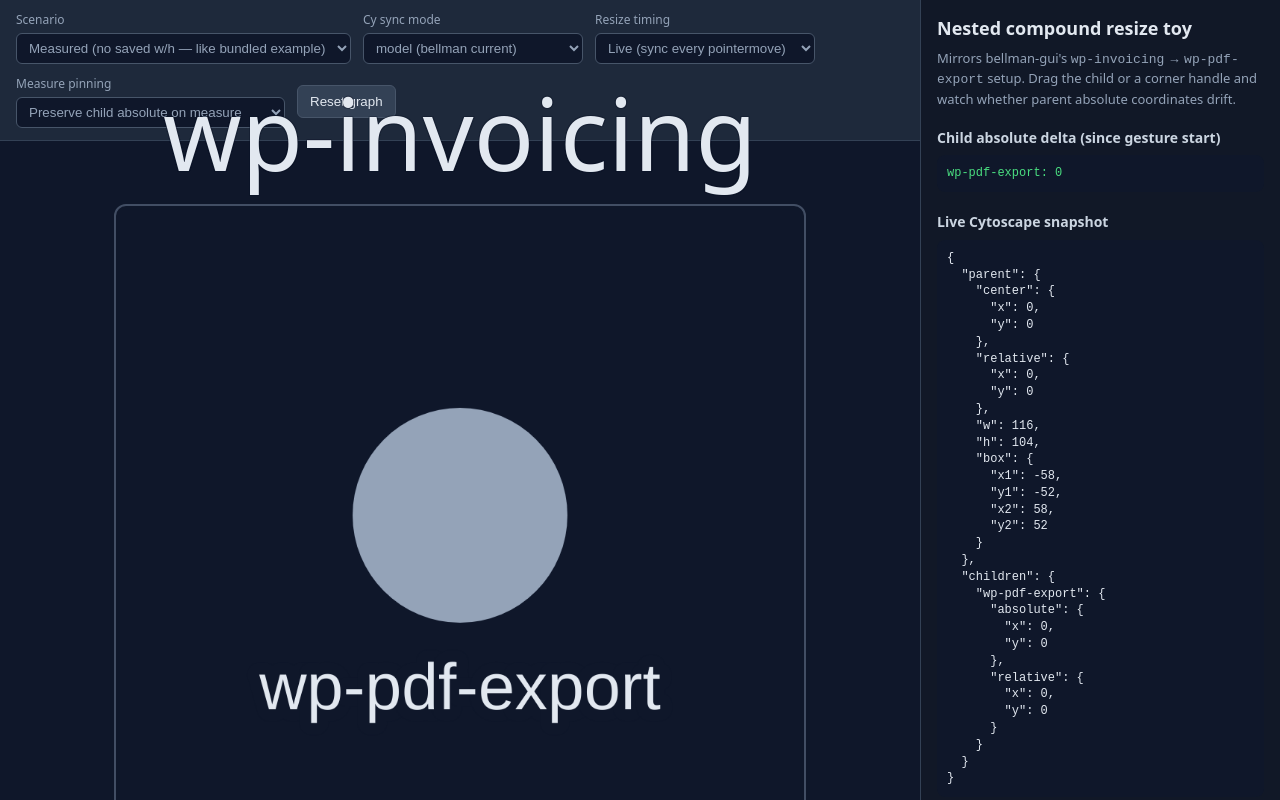
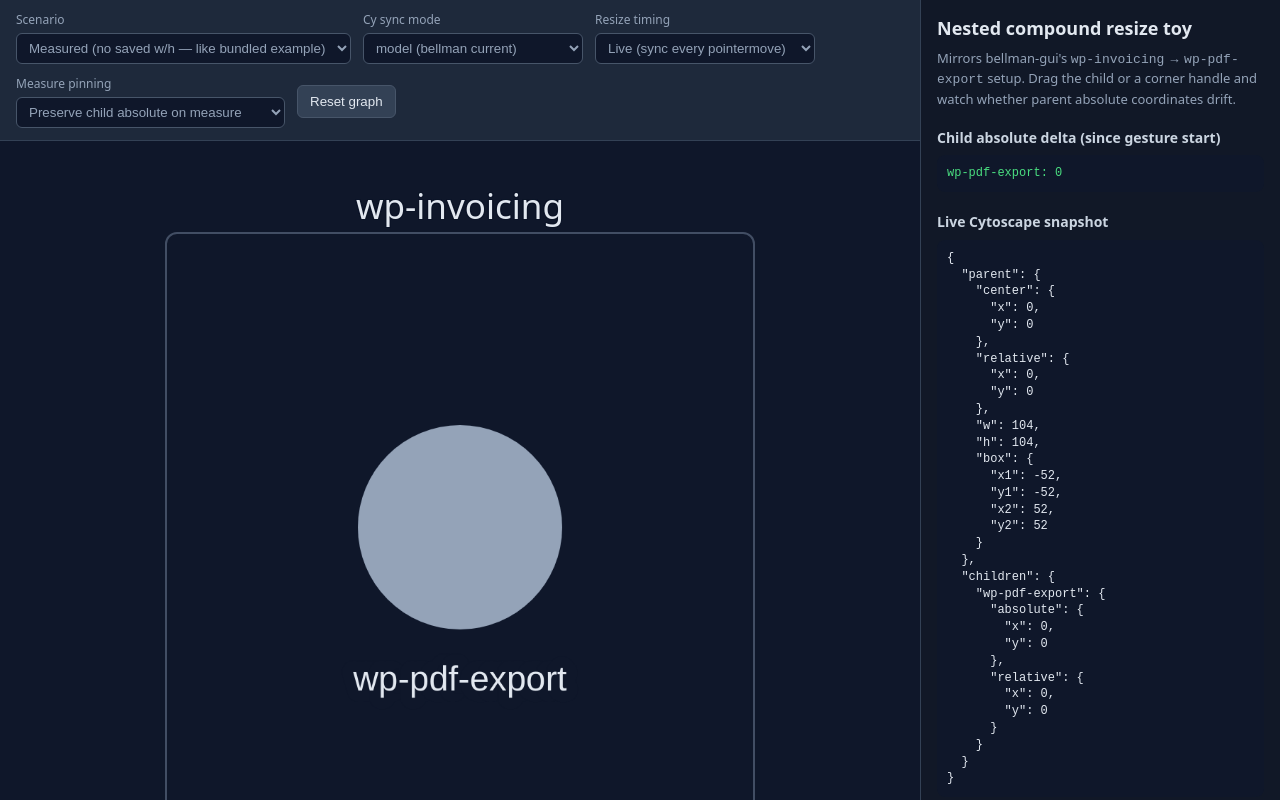
Before and after one commit to davidtgillard/nested-cytoscope-vertex, a React (Vite) app: page / in a window 1280 px wide. Shown: the top 800 px of the page. Built offline with nearby package versions, Linux system fonts and the light colour scheme.

Commit message:
make font-related attributes for nodes configurable in CSS

```diff
--- a/src/App.css
+++ b/src/App.css
@@ -87,7 +87,9 @@ body {
   bottom: 100%;
   margin-bottom: 4px;
   left: 50%;
-  transform: translateX(-50%);
+  transform: translateX(-50%) scale(var(--compound-parent-label-zoom-scale, 1));
+  transform-origin: bottom center;
+  font-size: 35px;
   color: #e2e8f0;
   text-shadow:
     0 0 1px #0f172a,
@@ -139,10 +141,10 @@ body {
 .child-drag-label {
   position: absolute;
   left: 0;
-  /* Match Cytoscape's default node font/line-height exactly (no half-leading), so the
-     label sits at the same pixel offset as the real canvas-rendered label. */
+  /* This font-size is read back at runtime and mirrored into Cytoscape's canvas label, so
+     editing it here changes both the drag ghost and the real child label. */
   font-family: "Helvetica Neue", Helvetica, sans-serif;
-  font-size: 11px;
+  font-size: 35px;
   line-height: 1;
   color: #e2e8f0;
   transform-origin: top center;
@@ -152,6 +154,12 @@ body {
     0 0 1px #0f172a,
     0 0 1px #0f172a;
   white-space: nowrap;
+}
+
+.label-style-probe {
+  top: -9999px;
+  visibility: hidden;
+  pointer-events: none;
 }
 
 .compound-resize-handle {
--- a/src/App.tsx
+++ b/src/App.tsx
@@ -1,5 +1,6 @@
 import { type Core, type EventObject } from "cytoscape";
 import {
+  type CSSProperties,
   useCallback,
   useEffect,
   useMemo,
@@ -10,7 +11,10 @@ import {
 import { type SyncMode } from "./lib/cytoscape-sync";
 import {
   CHILD_EDGE_CLEARANCE_PX,
-  COMPOUND_TITLE_BASE_FONT_SIZE,
+  LEAF_LABEL_COLOR,
+  LEAF_LABEL_FONT_FAMILY,
+  LEAF_LABEL_FONT_SIZE,
+  LEAF_LABEL_FONT_WEIGHT,
   LEAF_LABEL_MARGIN_Y,
   LEAF_NODE_DIAMETER,
 } from "./lib/cytoscape-theme";
@@ -49,6 +53,37 @@ function formatDelta(dx: number, dy: number): string {
     return "0";
   }
   return `${dx.toFixed(2)}, ${dy.toFixed(2)} (${mag.toFixed(2)})`;
+}
+
+function readCssPixelValue(element: HTMLElement | null, fallback: number): number {
+  if (!element) {
+    return fallback;
+  }
+  const parsed = Number.parseFloat(window.getComputedStyle(element).fontSize);
+  return Number.isFinite(parsed) ? parsed : fallback;
+}
+
+function readComputedTextStyle(element: HTMLElement | null): {
+  fontSize: number;
+  fontFamily: string;
+  fontWeight: string;
+  color: string;
+} {
+  if (!element) {
+    return {
+      fontSize: LEAF_LABEL_FONT_SIZE,
+      fontFamily: LEAF_LABEL_FONT_FAMILY,
+      fontWeight: String(LEAF_LABEL_FONT_WEIGHT),
+      color: LEAF_LABEL_COLOR,
+    };
+  }
+  const style = window.getComputedStyle(element);
+  return {
+    fontSize: readCssPixelValue(element, LEAF_LABEL_FONT_SIZE),
+    fontFamily: style.fontFamily || LEAF_LABEL_FONT_FAMILY,
+    fontWeight: style.fontWeight || String(LEAF_LABEL_FONT_WEIGHT),
+    color: style.color || LEAF_LABEL_COLOR,
+  };
 }
 
 function clientPointFromDomEvent(
@@ -174,9 +209,12 @@ function wireDetachedDragListeners(
 
 export function App() {
   const containerRef = useRef<HTMLDivElement>(null);
+  const childLabelProbeRef = useRef<HTMLDivElement>(null);
   const cyRef = useRef<Core | null>(null);
   const compoundRef = useRef(DEMO_COMPOUND);
   const childDragCleanupRef = useRef<(() => void) | null>(null);
+  const childLabelStyleSignatureRef = useRef("");
+  const referenceZoomRef = useRef(1);
   const resizeStartRef = useRef<{
     corner: ResizeCorner;
     startClientX: number;
@@ -225,6 +263,33 @@ export function App() {
     setHandleRect(compound.renderedHandleBox(cy));
   }, [compound]);
 
+  const applyConfiguredChildLabelStyle = useCallback((cy: Core): void => {
+    const labelStyle = readComputedTextStyle(childLabelProbeRef.current);
+    const referenceZoom = referenceZoomRef.current > 0 ? referenceZoomRef.current : 1;
+    childLabelStyleSignatureRef.current = JSON.stringify(labelStyle);
+    cy.batch(() => {
+      cy.nodes("[kind = 'leaf']").forEach((node) => {
+        node.data("labelFontSize", labelStyle.fontSize / referenceZoom);
+        node.data("labelFontFamily", labelStyle.fontFamily);
+        node.data("labelFontWeight", labelStyle.fontWeight);
+        node.data("labelColor", labelStyle.color);
+      });
+    });
+  }, []);
+
+  const syncConfiguredChildLabelStyle = useCallback(
+    (cy: Core): boolean => {
+      const nextStyle = readComputedTextStyle(childLabelProbeRef.current);
+      const nextSignature = JSON.stringify(nextStyle);
+      if (nextSignature === childLabelStyleSignatureRef.current) {
+        return false;
+      }
+      applyConfiguredChildLabelStyle(cy);
+      return true;
+    },
+    [applyConfiguredChildLabelStyle],
+  );
+
   /**
    * The child's left/right/bottom/top edge clearance needs to stay a constant number of
    * *screen pixels*, not model units, so it reads correctly no matter how far
@@ -256,6 +321,29 @@ export function App() {
   }, [compound, syncMode]);
 
   useEffect(() => {
+    const probe = childLabelProbeRef.current;
+    if (!probe || typeof ResizeObserver === "undefined") {
+      return;
+    }
+    const observer = new ResizeObserver(() => {
+      const cy = cyRef.current;
+      if (!cy) {
+        return;
+      }
+      if (!syncConfiguredChildLabelStyle(cy)) {
+        return;
+      }
+      if (scenario === "measured") {
+        setGraphKey((value) => value + 1);
+        return;
+      }
+      refreshDebug();
+    });
+    observer.observe(probe);
+    return () => observer.disconnect();
+  }, [refreshDebug, scenario, syncConfiguredChildLabelStyle]);
+
+  useEffect(() => {
     const container = containerRef.current;
     if (!container) {
       return;
@@ -265,6 +353,8 @@ export function App() {
     cyRef.current = cy;
 
     cy.ready(() => {
+      referenceZoomRef.current = cy.zoom() > 0 ? cy.zoom() : 1;
+      applyConfiguredChildLabelStyle(cy);
       const snap = compound.initializeFromCy(cy, scenario, preserveOnMeasure);
       setBaseline(snap);
       setLiveSnapshot(snap);
@@ -273,6 +363,7 @@ export function App() {
     });
 
     const onRender = () => {
+      syncConfiguredChildLabelStyle(cy);
       recomputeHandles();
       if (!compound.isChildDragInProgress()) {
         refreshDebug();
@@ -359,8 +450,9 @@ export function App() {
       childDragCleanupRef.current = null;
       cy.destroy();
       cyRef.current = null;
+      childLabelStyleSignatureRef.current = "";
     };
-  }, [graphKey, preserveOnMeasure, recomputeHandles, refreshDebug, scenario, compound]);
+  }, [applyConfiguredChildLabelStyle, graphKey, preserveOnMeasure, recomputeHandles, refreshDebug, scenario, compound, syncConfiguredChildLabelStyle]);
 
   const applyResize = useCallback(
     (clientX: number, clientY: number) => {
@@ -500,6 +592,9 @@ export function App() {
         </div>
 
         <div className="graph-shell">
+          <div ref={childLabelProbeRef} className="child-drag-label label-style-probe">
+            {compound.child.label}
+          </div>
           <div
             className={`graph-viewport${childDragVisual ? " graph-viewport-dragging" : ""}`}
             ref={containerRef}
@@ -516,7 +611,11 @@ export function App() {
             >
               <div
                 className="compound-parent-label"
-                style={{ fontSize: COMPOUND_TITLE_BASE_FONT_SIZE * parentDragVisual.zoomScale }}
+                style={
+                  {
+                    "--compound-parent-label-zoom-scale": parentDragVisual.zoomScale,
+                  } as CSSProperties
+                }
               >
                 {parentDragVisual.label}
               </div>
@@ -542,7 +641,7 @@ export function App() {
                   className="child-drag-label"
                   style={{
                     top: `${childDragVisual.zoom * (LEAF_NODE_DIAMETER / 2 + LEAF_LABEL_MARGIN_Y)}px`,
-                    transform: `translateX(-50%) scale(${Math.max(1, childDragVisual.zoom * 0.95)})`,
+                    transform: `translateX(-50%) scale(${childDragVisual.zoomScale})`,
                   }}
                 >
                   {childDragVisual.label}
--- a/src/lib/compound-graph.ts
+++ b/src/lib/compound-graph.ts
@@ -5,7 +5,13 @@ import {
   layoutModelFromCy,
   type SyncMode,
 } from "./cytoscape-sync";
-import { CYTOSCAPE_STYLESHEET } from "./cytoscape-theme";
+import {
+  CYTOSCAPE_STYLESHEET,
+  LEAF_LABEL_COLOR,
+  LEAF_LABEL_FONT_FAMILY,
+  LEAF_LABEL_FONT_SIZE,
+  LEAF_LABEL_FONT_WEIGHT,
+} from "./cytoscape-theme";
 import {
   INITIAL_COMPOUND_SLACK,
   compoundAbsolutePosition,
@@ -32,6 +38,7 @@ export interface ChildDragVisual {
   renderedX: number;
   renderedY: number;
   zoom: number;
+  zoomScale: number;
   label: string;
   color: string;
 }
@@ -46,8 +53,9 @@ export interface ParentDragVisual {
   /**
    * Current zoom relative to the zoom Cytoscape's initial `fit: true` layout landed on
    * (1 = unchanged since first render), so the DOM title overlay can shrink/grow as the
-   * user actually zooms in or out (see COMPOUND_TITLE_BASE_FONT_SIZE in
-   * cytoscape-theme.ts). Using the raw absolute `cy.zoom()` instead would be wrong here:
+   * user actually zooms in or out while leaving `.compound-parent-label { font-size: ... }`
+   * in App.css as the authoritative base size. Using the raw absolute `cy.zoom()` instead
+   * would be wrong here:
    * `fit: true` can land anywhere far from 1 depending on how much screen space the
    * graph's model-unit size fills, which would make the title huge or tiny from the very
    * first frame rather than only in response to the user's own zoom gestures.
@@ -84,6 +92,10 @@ export class GraphChild {
         label: this.label,
         kind: "leaf",
         color: this.color,
+        labelFontSize: LEAF_LABEL_FONT_SIZE,
+        labelFontFamily: LEAF_LABEL_FONT_FAMILY,
+        labelFontWeight: LEAF_LABEL_FONT_WEIGHT,
+        labelColor: LEAF_LABEL_COLOR,
       },
       position: { ...PRESET_LAYOUT.child },
     };
@@ -287,6 +299,7 @@ export class GraphParent {
       renderedX: childAbsolute.x * cy.zoom() + cy.pan().x + session.renderedOffset.x,
       renderedY: childAbsolute.y * cy.zoom() + cy.pan().y + session.renderedOffset.y,
       zoom: cy.zoom(),
+      zoomScale: cy.zoom() / this.referenceZoom,
       label: this.child.label,
       color: this.child.color,
     };
--- a/src/lib/cytoscape-theme.ts
+++ b/src/lib/cytoscape-theme.ts
@@ -16,14 +16,10 @@ export const COMPOUND_PADDING = {
   left: 8,
 } as const;
 
-/**
- * The parent title's font-size in model units at zoom 1, mirroring how Cytoscape itself
- * defines node `font-size` in model space (see the `node` selector below) so that
- * canvas-rendered labels naturally shrink/grow with zoom. The DOM title overlay
- * (`.compound-parent-label` in App.css) has no such built-in scaling, so App.tsx
- * multiplies this by `cy.zoom()` on every render tick to reproduce the same behavior.
- */
-export const COMPOUND_TITLE_BASE_FONT_SIZE = 100;
+export const LEAF_LABEL_FONT_SIZE = 11;
+export const LEAF_LABEL_FONT_FAMILY = '"Helvetica Neue", Helvetica, sans-serif';
+export const LEAF_LABEL_FONT_WEIGHT = 400;
+export const LEAF_LABEL_COLOR = "#e2e8f0";
 
 /**
  * How close a child's measured footprint may get to the parent's border (all four
@@ -60,15 +56,18 @@ export const CYTOSCAPE_STYLESHEET: StylesheetStyle[] = [
     selector: "node",
     style: {
       label: "data(label)",
-      "font-size": 11,
-      color: "#e2e8f0",
+      color: LEAF_LABEL_COLOR,
       "text-outline-color": "#0f172a",
       "text-outline-width": 2,
     },
   },
   {
     selector: "node[kind = 'leaf']",
-    style: {
+    style: ({
+      "font-size": "data(labelFontSize)",
+      "font-family": "data(labelFontFamily)",
+      "font-weight": "data(labelFontWeight)",
+      color: "data(labelColor)",
       "text-valign": "bottom",
       "text-halign": "center",
       "text-margin-y": LEAF_LABEL_MARGIN_Y,
@@ -79,7 +78,7 @@ export const CYTOSCAPE_STYLESHEET: StylesheetStyle[] = [
       height: LEAF_NODE_DIAMETER,
       shape: "ellipse",
       "z-index": 10,
-    },
+    } as unknown) as StylesheetStyle["style"],
   },
   {
     selector: "node[kind = 'container']",
```
